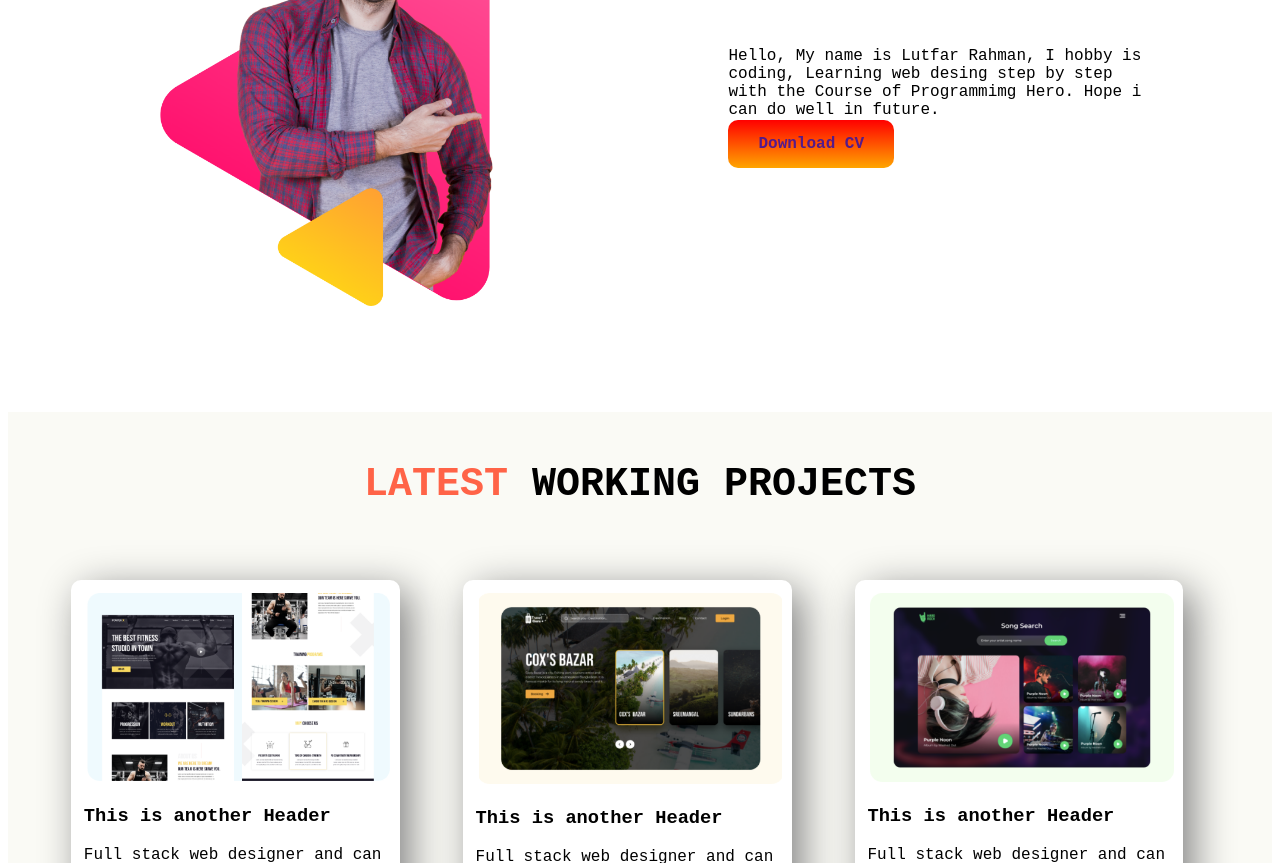
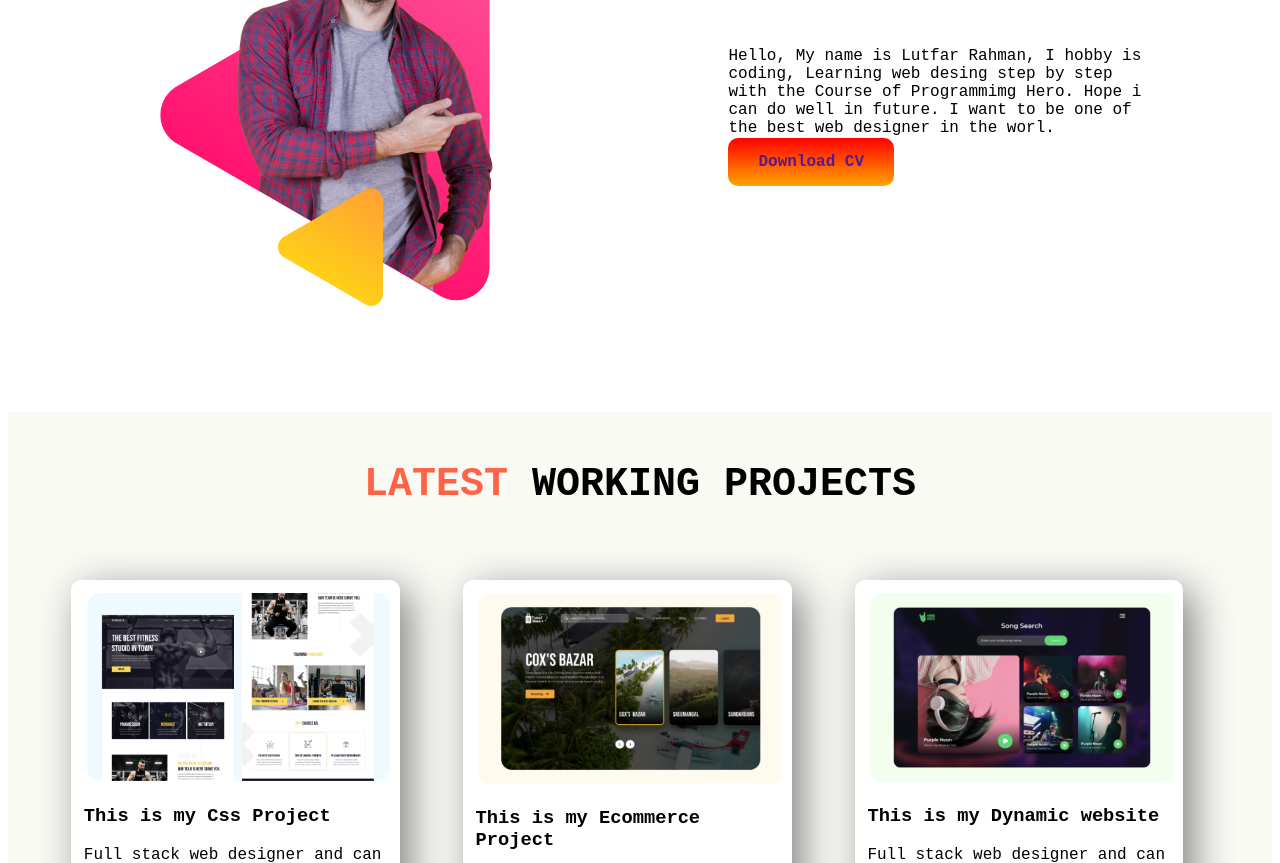
Before and after one commit to chistyhero/html-css-first-project, a plain HTML site: page index.html in a window 1280 px wide. Shown: the part 629-1492 px from the top of the page. Drawn offline with Linux system fonts and the light colour scheme; a web font is replaced by a local one.

Commit message:
added the text

```diff
--- a/index.html
+++ b/index.html
@@ -28,7 +28,7 @@
          </div>
          <div class="firstsectiondiv">
              <h1>About</h1>
-             <p>Hello, My name is Lutfar Rahman, I hobby is coding, Learning web desing step by step with the Course of Programmimg Hero. Hope i can do well in future. </p>
+             <p>Hello, My name is Lutfar Rahman, I hobby is coding, Learning web desing step by step with the Course of Programmimg Hero. Hope i can do well in future. I want to be one of the best web designer in the worl.</p>
              <a id="secondbutton" target="_blank" href="">Download CV</a>
          </div>
      </section>
@@ -37,17 +37,17 @@
         <h2 id="htwostyle"><span id="latestcolor">LATEST</span> WORKING PROJECTS</h2>
         <div class="project-div-class">
              <img class="projectimages" src="images/image 4.png" alt="">
-             <h3>This is another Header</h3>
+             <h3>This is my Css Project</h3>
              <p>Full stack web designer and can perform in any platform of webFull stack web designer and can perform in any platform of webFull stack web designer</p>
         </div>
         <div class="project-div-class">
             <img class="projectimages" src="images/image 5.png" alt="">
-            <h3>This is another Header</h3>
+            <h3>This is my Ecommerce Project</h3>
             <p>Full stack web designer and can perform in any platform of webFull stack web designer and can perform in any platform of webFull stack web designer</p>
         </div>
         <div class="project-div-class">
             <img class="projectimages" src="images/image 8.png" alt="">
-            <h3>This is another Header</h3>
+            <h3>This is my Dynamic website</h3>
             <p>Full stack web designer and can perform in any platform of webFull stack web designer and can perform in any platform of webFull stack web designer</p>
         </div>
      </section>
@@ -63,4 +63,3 @@
      </section>
 </body>
 </html>
-eceececc
--- a/style.css
+++ b/style.css
@@ -79,4 +79,3 @@ h2{
     background-image: url(images/Group_33094_1.png);
     background: fixed;
 }
-sdcdcdcjjjj
```
